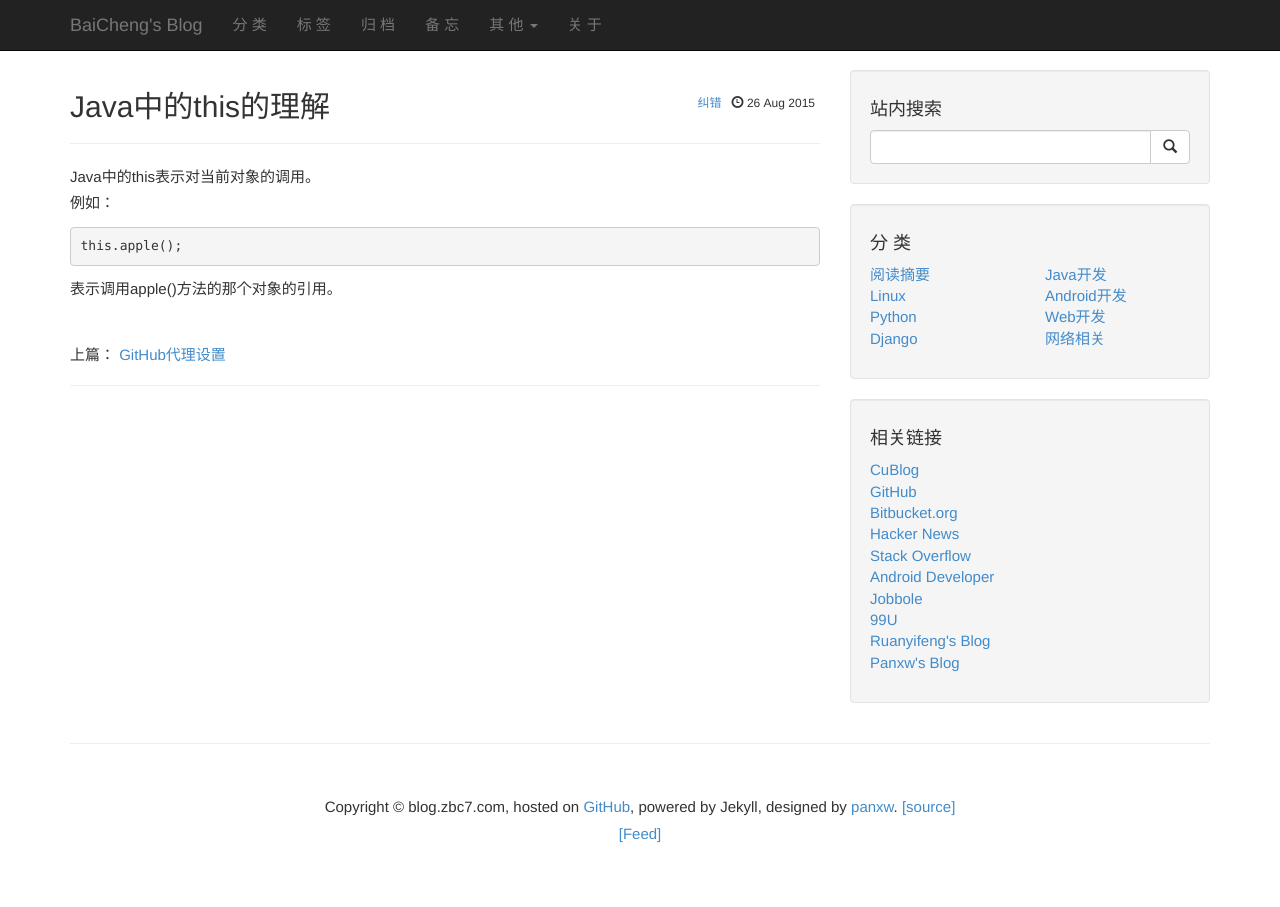
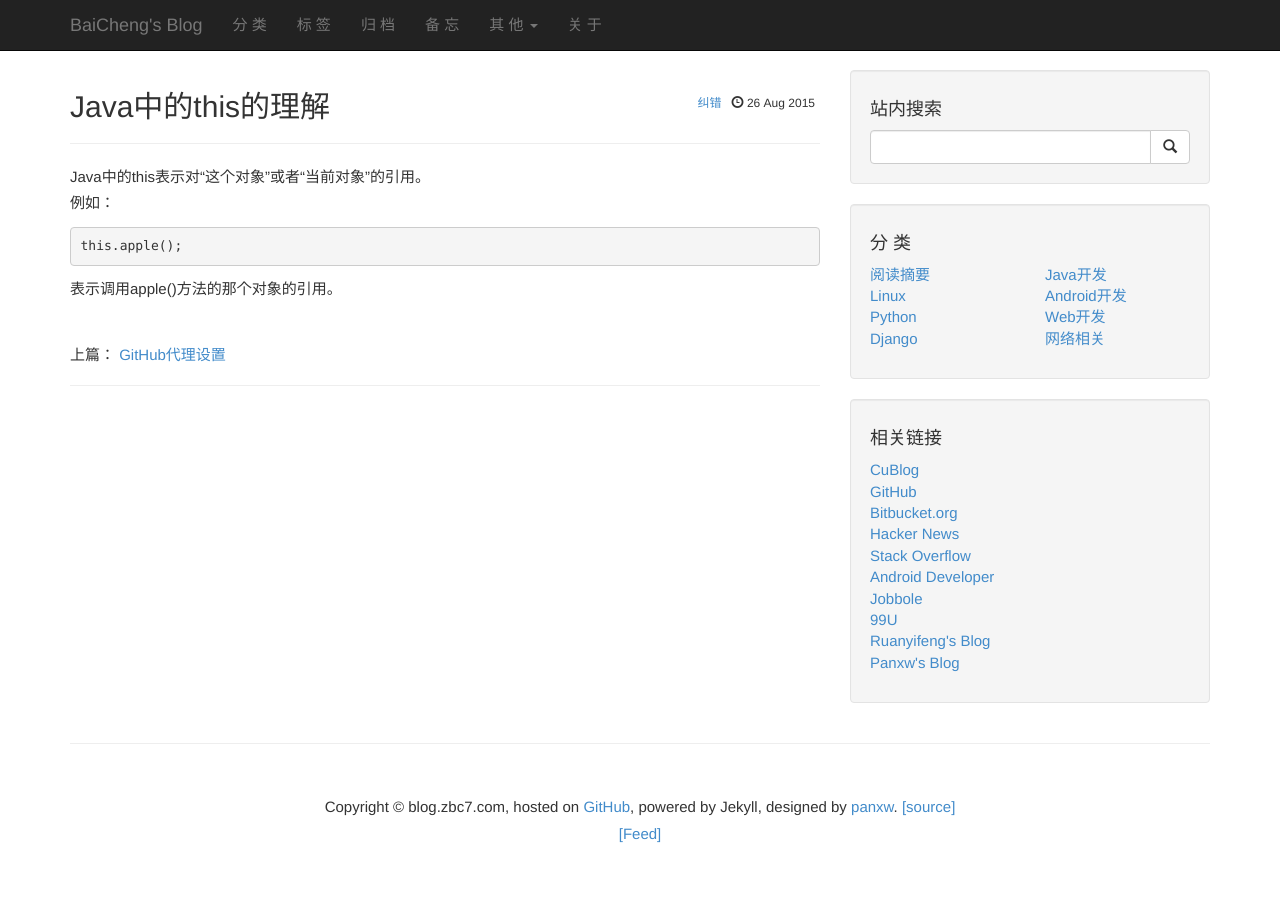
Before and after one commit to zbc0512/zbc0512.github.io, a Jekyll site: the page built from _posts/2015-08-26-java-about-this.md, in a window 1280 px wide. Built offline with Jekyll 4.4.1, drawn with Linux system fonts in a browser that asks for light colours; Markdown is read by kramdown in place of the engine named in the settings; comment, search, counter and statistics services are not loaded.

Commit message:
Update 2015-08-26-java-about-this.md

```diff
--- a/_posts/2015-08-26-java-about-this.md
+++ b/_posts/2015-08-26-java-about-this.md
@@ -5,7 +5,7 @@ title: "Java中的this的理解"
 tags: "Java"
 ---
 
-Java中的this表示对当前对象的调用。
+Java中的this表示对“这个对象”或者“当前对象”的引用。
 例如：
 
     this.apple();
```
